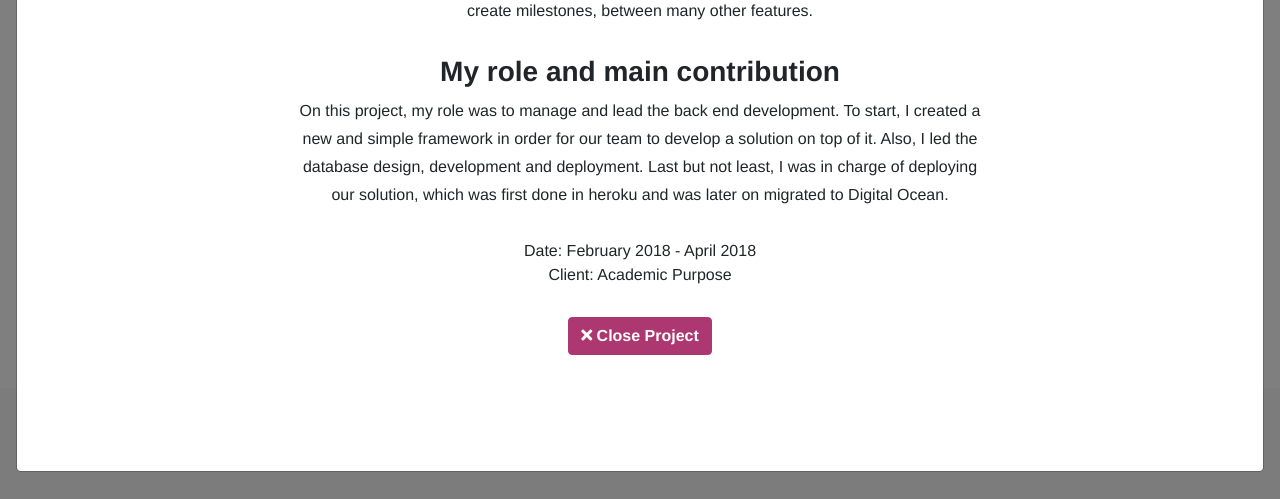
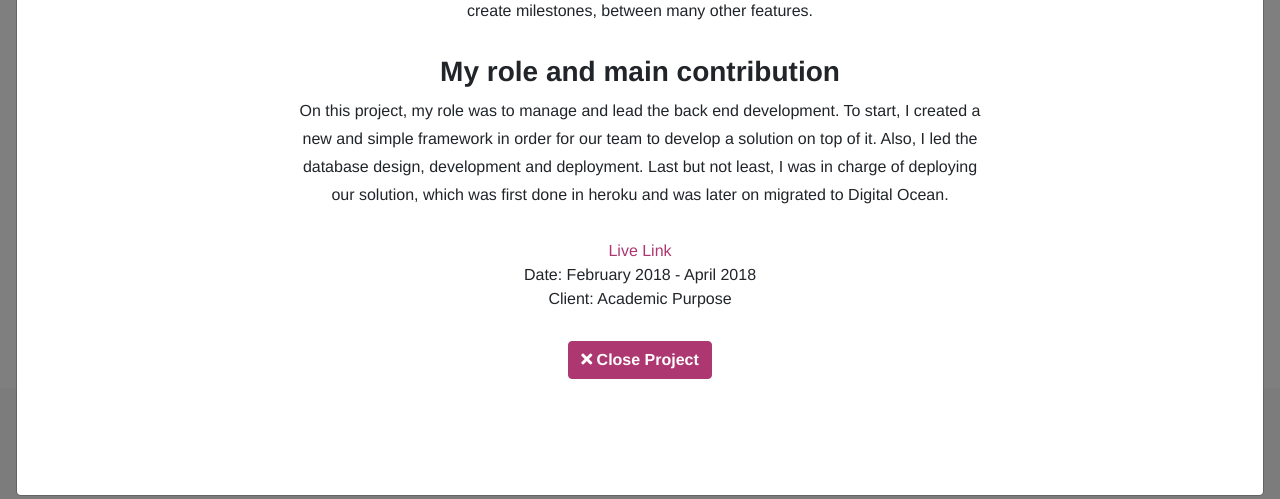
Before and after one commit to dfmoncada/portfolio, a PHP site: page /home.php in a window 1280 px wide, after a click that opens the changed part. Shown: the part 1106-1605 px from the top of the page. Run offline with PHP 8.4, Linux system fonts and the light colour scheme; some libraries are stand-ins or nearby versions.

Commit message:
changes in content of the porfolio projects

```diff
--- a/PageParts/modals.php
+++ b/PageParts/modals.php
@@ -24,6 +24,7 @@
                     <p>On this project, my role was to manage and lead the back end development. To start, I created a new and simple framework in order for our team to develop a solution on top of it. Also, I led the database design, development and deployment. Last but not least, I was in charge of deploying our solution, which was first done in heroku and was later on migrated to Digital Ocean.</p>
                   </div>
                   <ul class="list-inline">
+                      <li><a href="http://netboost.ca">Live Link</a></li>
                     <li>Date: February 2018 - April 2018</li>
                     <li>Client: Academic Purpose</li>
                   </ul>
@@ -64,6 +65,8 @@
                         <p>I was in charge of leading the bussiness logic of the front-end that was done in JavaScript. Also, I developed a random map generator that would initialize the initial state of the game, depending on the variables that were given.</p>
                     </div>
                     <ul class="list-inline">
+                        <li><a href="https://galaxy-control.herokuapp.com/">Live Link</a></li>
+                        <li><a href="https://github.com/jwong92/GGJ2018">Github Link</a></li>
                         <li>Date: January 2018</li>
                         <li>Client: Personal Purpose - Hackathon</li>
                     </ul>
@@ -105,6 +108,8 @@
                         <p>I was a crucial part on the organization of the team, developing many common areas like the home page, footer and header, between others. Also, I was in charge of creating the site map, which lets you see a preview of the site you are looking at, and the contest, which in our case was a tic tac toe (which can onlye be beaten in easy).</p>
                     </div>
                     <ul class="list-inline">
+                        <li><a href="http://comradecafe.tk">Live Link</a></li>
+                        <li><a href="https://github.com/dfmoncada/TeamJavascript">Github Link</a></li>
                         <li>Date: September 2017 - January 2018</li>
                         <li>Client: Academic Purpose</li>
                     </ul>
@@ -175,6 +180,10 @@
 <!--                  <img class="img-fluid d-block mx-auto" src="img/portfolio/05-full.jpg" alt="">-->
                     <h3>RecolectApp</h3>
                     <p>Simple app meant to have people hired to record information through their journey on the public transit. This application was built on native android with a local database on SQLite and comunicated with a ruby on rails server which gathered and stored all the information from different users.</p>
+                    <ul class="list-inline">
+                        <li><a href="https://github.com/ajvaleng/AppRecoleccion">Github Android App Link</a></li>
+                        <li><a href="https://github.com/ajvaleng/RecolectServer">Github Back-End Link</a></li>
+                    </ul>
                     <h3>Fantaxico</h3>
                     <p>I developed a feature to an existing app in which the two android cell phones could connect to have a voice conversation over Session Initiation Protocol (SIP).</p>
 
@@ -206,9 +215,9 @@
                   <h2 class="text-uppercase">Other Projects</h2>
                   <p class="item-intro text-muted">Other important projects I've had.</p>
                   <h3>ABC Costing</h3>
-                  <p>Elaborated ABC costing and implement it on vba and spreadsheets, for reportings to headquarters.</p>
+                  <p>Elaborated ABC costing and implemented it on vba and spreadsheets, for reportings to headquarters.</p>
                   <h3>Remuneration Model</h3>
-                  <p>Was a part of the team in charge of designing a new remuneration model for the company executives, to later implementation over vba and spreadsheets.</p>
+                  <p>Was a part of the team in charge of designing a new remuneration model for the company executives, which I implemented over vba and spreadsheets.</p>
                   <button class="btn btn-primary" data-dismiss="modal" type="button">
                     <i class="fa fa-times"></i>
                     Close Project</button>
```
